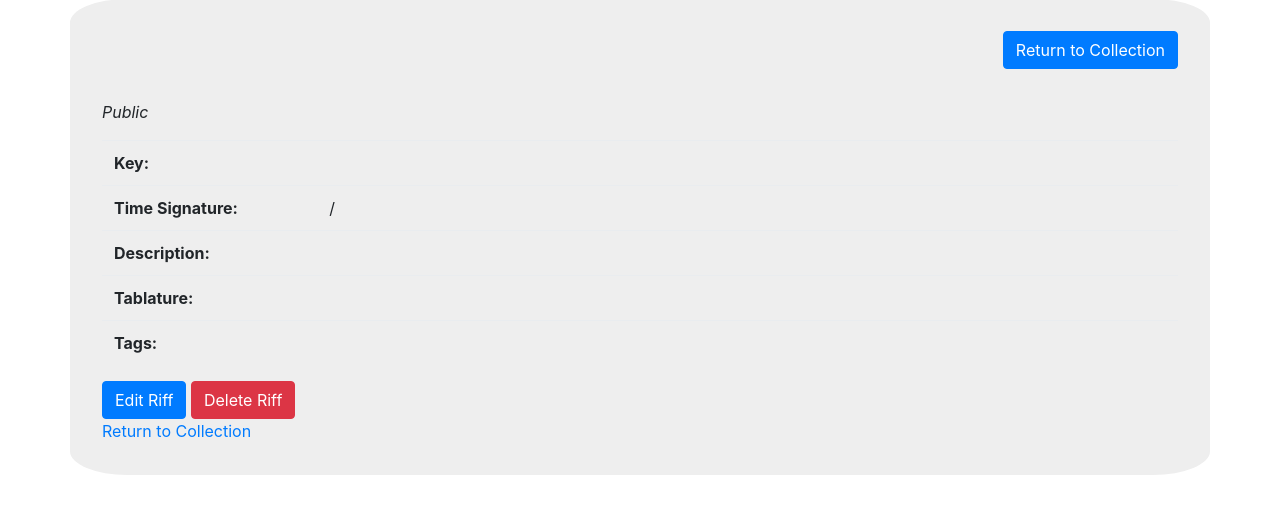
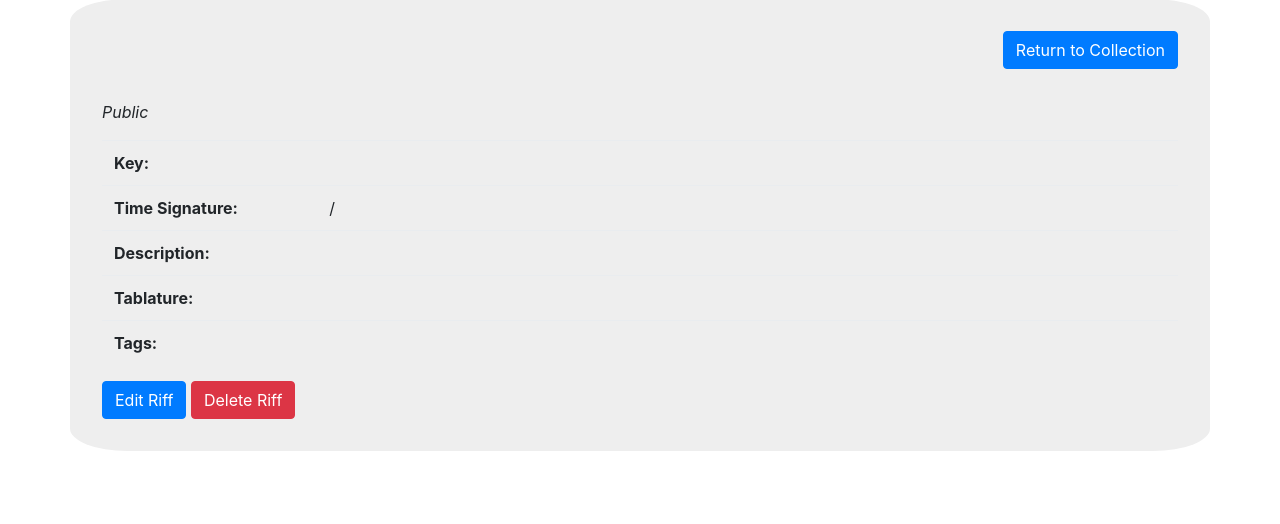
Before and after one commit to pefbass/riffage, a Django app: template riffage/collection/templates/collection/riff_detail.html in a window 1280 px wide. Shown: the part 121-645 px from the top of the page. Run offline with Django 3.2, Linux system fonts and the light colour scheme; the template is opened without the code that fills it, so the values that code supplies are empty; some libraries are stand-ins or nearby versions.

Commit message:
get rid of original link to back to Collection

```diff
--- a/riffage/collection/templates/collection/riff_detail.html
+++ b/riffage/collection/templates/collection/riff_detail.html
@@ -72,8 +72,6 @@
 		</div>
 	{% endif %}
 
-	<a href="{% url 'collection' %}">Return to Collection</a>
-
 {% endblock %}
 
 {% block scripts %}
```
